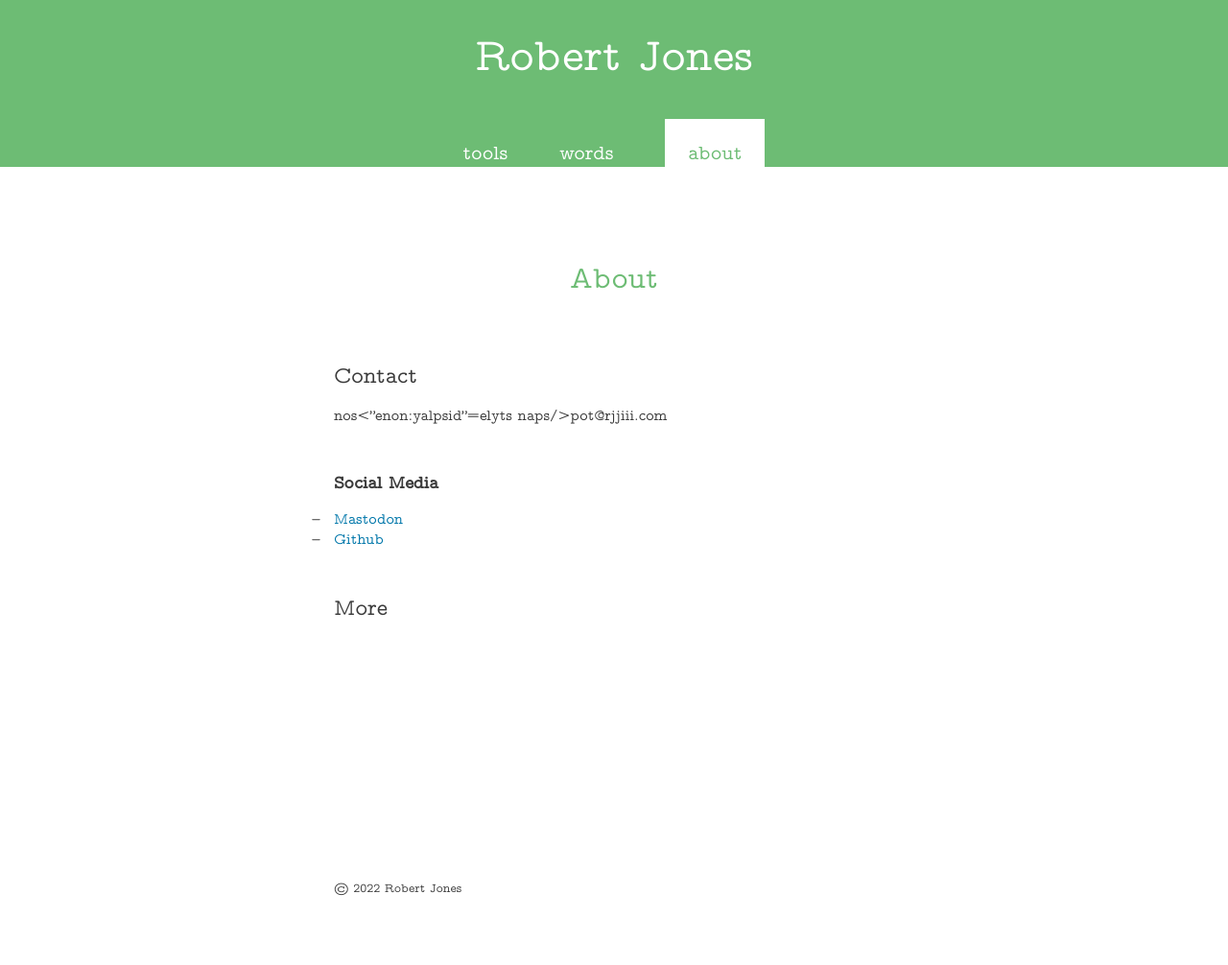
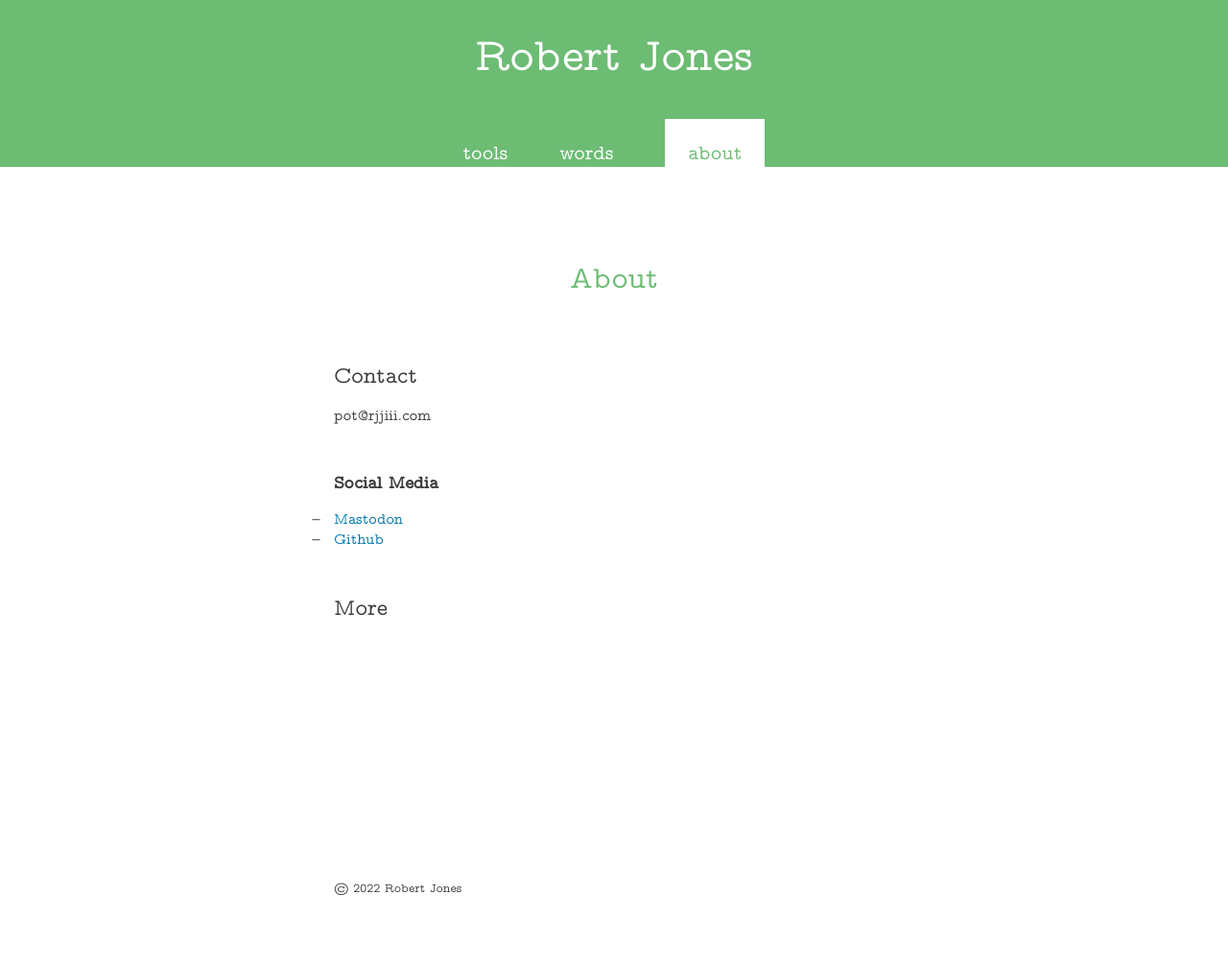
Before and after one commit to rjjiii/rjjiii.github.io, a Jekyll site: the page built from about.md, in a window 1280 px wide. Shown: the whole page at 96% size. Built offline with Jekyll 4.4.1, drawn with Linux system fonts in a browser that asks for light colours; part of the change alters nothing that is shown.

Commit message:
Update about.md

```diff
--- a/about.md
+++ b/about.md
@@ -12,7 +12,7 @@ nav-tab: about
 const list = document.getElementById("e_69");
 list.innerHTML += `example@example.com`;
 </script>
-<span style="display:none">ex</span><span style="display:none">s</span><span id="e_69" style="unicode-bidi: bidi-override; direction: rtl;">moc.iiijjr@top</span style="display:none">son</span><span style="display:none">@yahoo.com</span><span style="display:none">example.com</span>
+<span style="display:none">ex</span><span style="display:none">s</span><span id="e_69" style="unicode-bidi: bidi-override; direction: rtl;">moc.iiijjr@top</span><span style="display:none">son</span><span style="display:none">@yahoo.com</span><span style="display:none">example.com</span>
 
 ### Social Media
 
```
